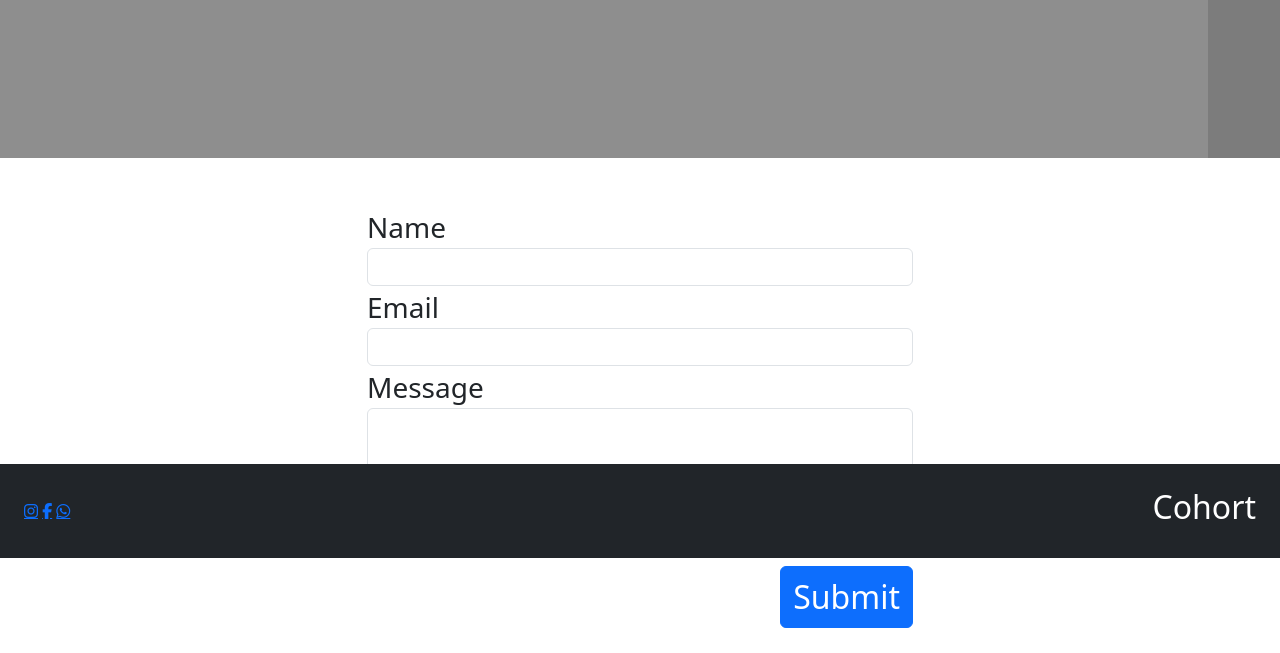
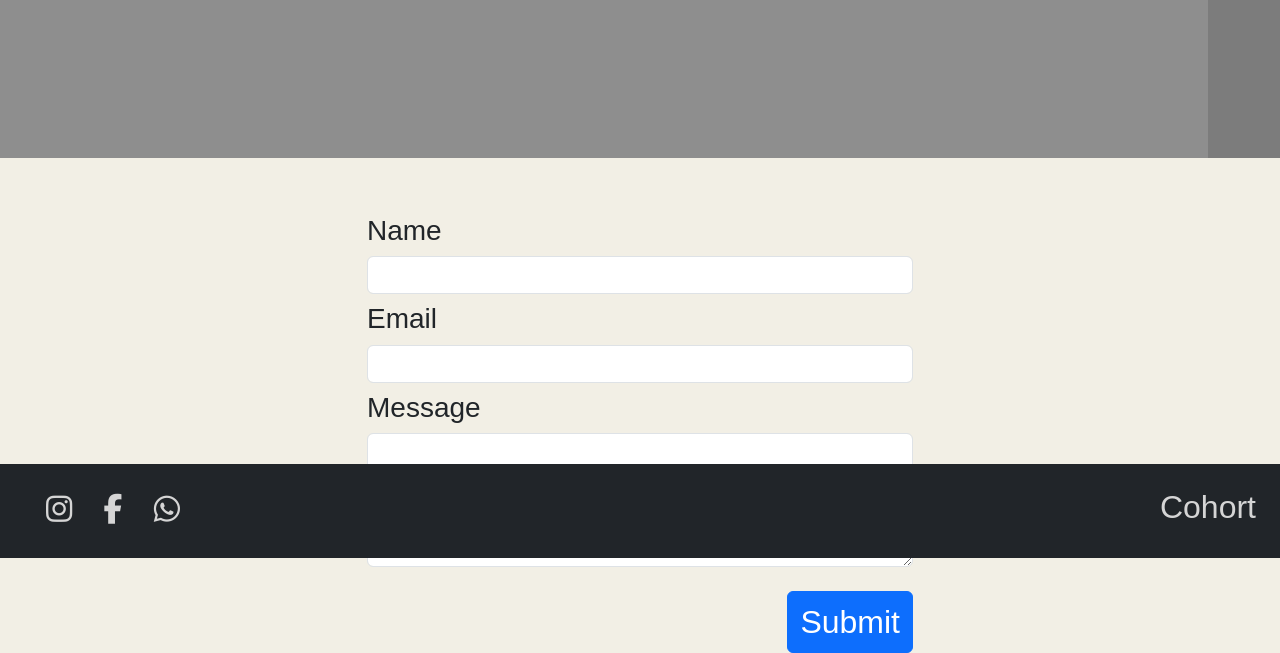
Before and after one commit to PMIglesias/Iglesias_Pablo_T4M2, a plain HTML site: page contact.html in a window 1280 px wide. Shown: the part 242-895 px from the top of the page. Before the commit the page ends 870 px from the top, so only its background shows below. Drawn offline with nearby package versions, Linux system fonts and the light colour scheme; the site is published under a folder, as on GitHub Pages, so addresses that start at the root find nothing.

Commit message:
Update contact.html

```diff
--- a/contact.html
+++ b/contact.html
@@ -5,10 +5,10 @@
   <meta name="viewport" content="width=device-width, initial-scale=1.0">
   <link href="https://cdn.jsdelivr.net/npm/bootstrap@5.3.0-alpha1/dist/css/bootstrap.min.css" rel="stylesheet">
   <link href="https://fonts.googleapis.com/css?family=Montserrat" rel="stylesheet" type="text/css">
-    <link rel="stylesheet" href="/assets/style.css">
+  <link rel="stylesheet" href="./assets/style.css">
   <link rel="shortcut icon" href="./assets/images/favicon.ico" type="image/x-icon">
   <script src="https://kit.fontawesome.com/a366d28512.js"></script>
-    <title>Upcoming Events</title>
+  <title>Home</title>
 </head>
 <body>
   <nav class="navbar navbar-expand-lg navbar-default fixed-top">
@@ -64,6 +64,7 @@
       <span class="visually-hidden">Next</span>
     </button>
 </div>
+
 <div class="container mt-5">
     <div class="row">
         <div class="col-6 mx-auto">
```
Lines whose indentation alone changed are shown as unchanged.
